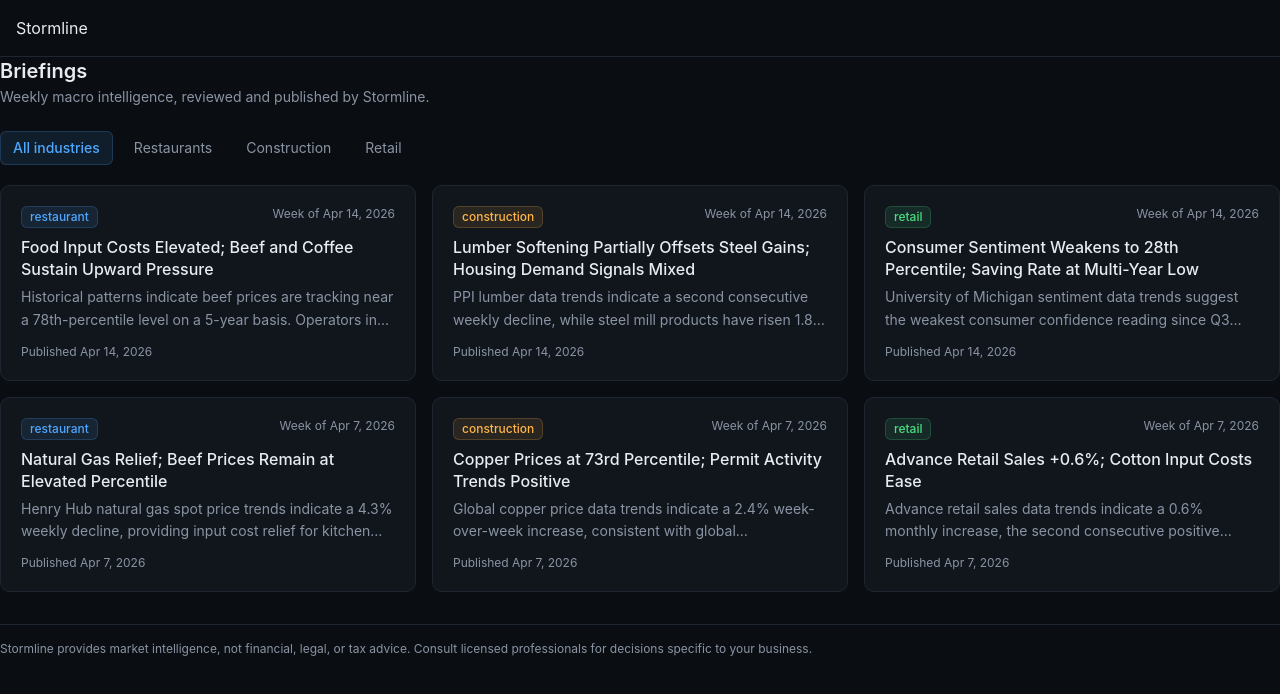
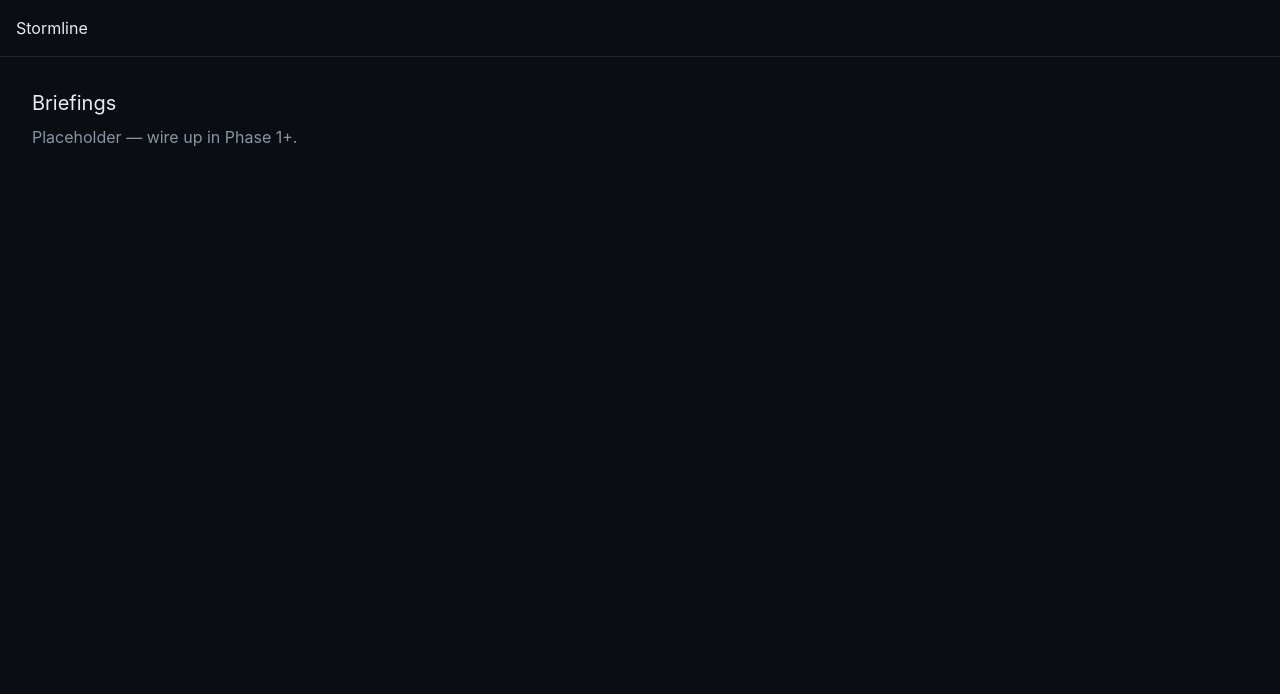
Before and after one commit to Dexterity-PA/Stormline, a Next.js app: page /app/briefings in a window 1280 px wide. Shown: the top 694 px of the page. Built offline with nearby package versions, Linux system fonts and the light colour scheme.

Commit message:
chore(marketing): restore main-synced files inadvertently removed

```diff
--- a/app/app/briefings/page.tsx
+++ b/app/app/briefings/page.tsx
@@ -1,79 +1,8 @@
-import { BriefingListFilter } from '@/components/briefing/BriefingListFilter';
-import type { BriefingCardData } from '@/components/briefing/BriefingCard';
-
-const MOCK_BRIEFINGS: BriefingCardData[] = [
-  {
-    id: 'brief-001',
-    industry: 'restaurant',
-    weekOf: 'Apr 14, 2026',
-    headline: 'Food Input Costs Elevated; Beef and Coffee Sustain Upward Pressure',
-    summary:
-      'Historical patterns indicate beef prices are tracking near a 78th-percentile level on a 5-year basis. Operators in similar cost environments have reviewed menu pricing cadence and supplier contract terms. Coffee futures trends suggest continued volatility through Q2.',
-    publishedAt: 'Published Apr 14, 2026',
-  },
-  {
-    id: 'brief-002',
-    industry: 'construction',
-    weekOf: 'Apr 14, 2026',
-    headline: 'Lumber Softening Partially Offsets Steel Gains; Housing Demand Signals Mixed',
-    summary:
-      'PPI lumber data trends indicate a second consecutive weekly decline, while steel mill products have risen 1.8% week-over-week. Housing start figures suggest demand moderation at the national level. Operators in similar backlog conditions have tightened material procurement windows.',
-    publishedAt: 'Published Apr 14, 2026',
-  },
-  {
-    id: 'brief-003',
-    industry: 'retail',
-    weekOf: 'Apr 14, 2026',
-    headline: 'Consumer Sentiment Weakens to 28th Percentile; Saving Rate at Multi-Year Low',
-    summary:
-      'University of Michigan sentiment data trends suggest the weakest consumer confidence reading since Q3 2023. Historical patterns indicate that operators in similar demand environments have leaned on inventory discipline and promotional cadence adjustments. Disposable income trends remain slightly positive.',
-    publishedAt: 'Published Apr 14, 2026',
-  },
-  {
-    id: 'brief-004',
-    industry: 'restaurant',
-    weekOf: 'Apr 7, 2026',
-    headline: 'Natural Gas Relief; Beef Prices Remain at Elevated Percentile',
-    summary:
-      'Henry Hub natural gas spot price trends indicate a 4.3% weekly decline, providing input cost relief for kitchen energy. Historical patterns suggest beef prices have remained above the 75th percentile for 11 consecutive weeks. Operators in similar cost environments have reviewed energy contracts.',
-    publishedAt: 'Published Apr 7, 2026',
-  },
-  {
-    id: 'brief-005',
-    industry: 'construction',
-    weekOf: 'Apr 7, 2026',
-    headline: 'Copper Prices at 73rd Percentile; Permit Activity Trends Positive',
-    summary:
-      'Global copper price data trends indicate a 2.4% week-over-week increase, consistent with global manufacturing demand signals. Building permit data trends show a 1.2% increase, suggesting forward demand improvement. Operators in similar margin environments have reviewed subcontractor utilization.',
-    publishedAt: 'Published Apr 7, 2026',
-  },
-  {
-    id: 'brief-006',
-    industry: 'retail',
-    weekOf: 'Apr 7, 2026',
-    headline: 'Advance Retail Sales +0.6%; Cotton Input Costs Ease',
-    summary:
-      'Advance retail sales data trends indicate a 0.6% monthly increase, the second consecutive positive reading. Global cotton price trends suggest a 1.6% weekly decline. Historical patterns indicate operators in similar margin environments have maintained inventory positions during input cost moderation.',
-    publishedAt: 'Published Apr 7, 2026',
-  },
-];
-
-export default function BriefingsPage() {
+export default function Page() {
   return (
-    <div>
-      <div className="mb-6">
-        <h1 className="text-xl font-display font-semibold text-fg">Briefings</h1>
-        <p className="text-sm text-fg-muted mt-0.5">
-          Weekly macro intelligence, reviewed and published by Stormline.
-        </p>
-      </div>
-
-      <BriefingListFilter briefings={MOCK_BRIEFINGS} />
-
-      <p className="mt-8 text-xs text-fg-muted border-t border-border pt-4">
-        Stormline provides market intelligence, not financial, legal, or tax advice.
-        Consult licensed professionals for decisions specific to your business.
-      </p>
-    </div>
+    <main className="p-8">
+      <h1 className="text-xl font-display">Briefings</h1>
+      <p className="text-fg-muted mt-2">Placeholder — wire up in Phase 1+.</p>
+    </main>
   );
 }
```
